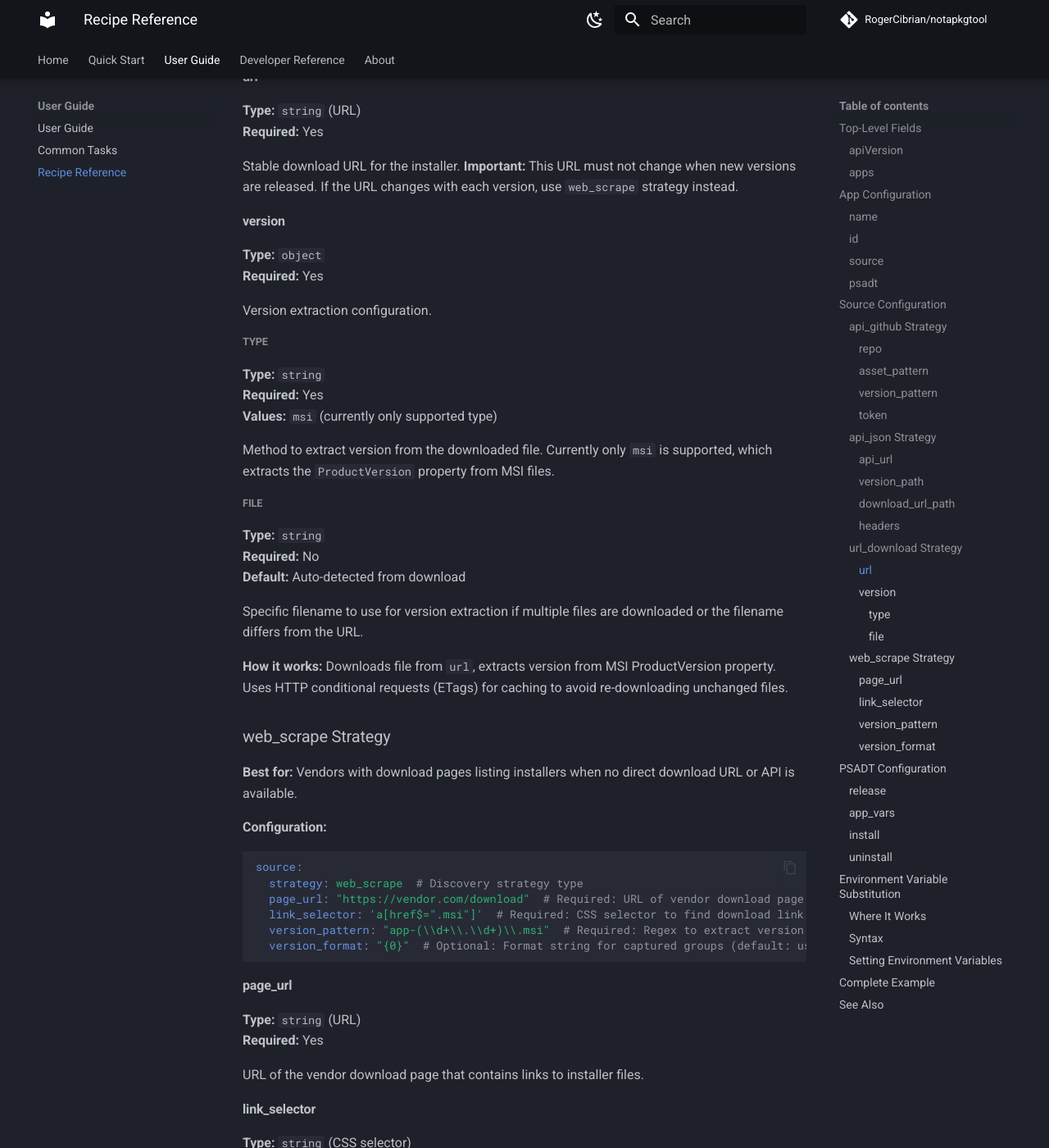
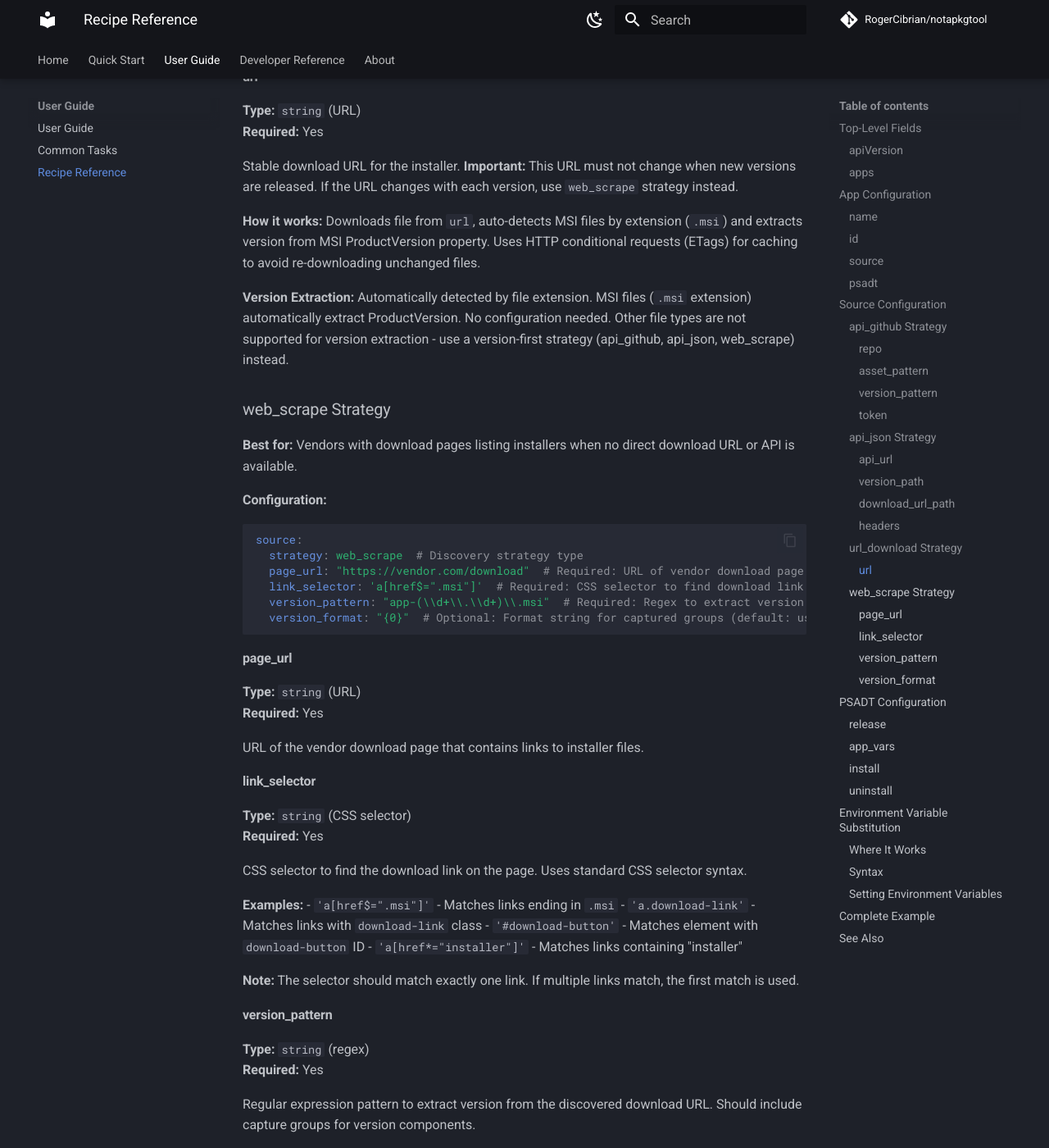
Before and after one commit to RogerCibrian/notapkgtool, an MkDocs documentation site: the page built from docs/recipe-reference.md, in a window 1280 px wide and 1400 px high, scrolled down 5440 px. Shown: the whole window at 82% size. Built offline with MkDocs 1.6.1 and Material for MkDocs 9.7.7, drawn with Linux system fonts in a browser that asks for light colours; comment, search, counter and statistics services are not loaded.

Commit message:
refactor: auto-detect MSI files in url_download strategy

```diff
--- a/docs/recipe-reference.md
+++ b/docs/recipe-reference.md
@@ -236,30 +236,9 @@ source:
 
 Stable download URL for the installer. **Important:** This URL must not change when new versions are released. If the URL changes with each version, use `web_scrape` strategy instead.
 
-#### version
+**How it works:** Downloads file from `url`, auto-detects MSI files by extension (`.msi`) and extracts version from MSI ProductVersion property. Uses HTTP conditional requests (ETags) for caching to avoid re-downloading unchanged files.
 
-**Type:** `object`
-**Required:** Yes
-
-Version extraction configuration.
-
-##### type
-
-**Type:** `string`
-**Required:** Yes
-**Values:** `msi` (currently only supported type)
-
-Method to extract version from the downloaded file. Currently only `msi` is supported, which extracts the `ProductVersion` property from MSI files.
-
-##### file
-
-**Type:** `string`
-**Required:** No
-**Default:** Auto-detected from download
-
-Specific filename to use for version extraction if multiple files are downloaded or the filename differs from the URL.
-
-**How it works:** Downloads file from `url`, extracts version from MSI ProductVersion property. Uses HTTP conditional requests (ETags) for caching to avoid re-downloading unchanged files.
+**Version Extraction:** Automatically detected by file extension. MSI files (`.msi` extension) automatically extract ProductVersion. No configuration needed. Other file types are not supported for version extraction - use a version-first strategy (api_github, api_json, web_scrape) instead.
 
 ### web_scrape Strategy
 
```
Also changed, not shown: 2 other files.
